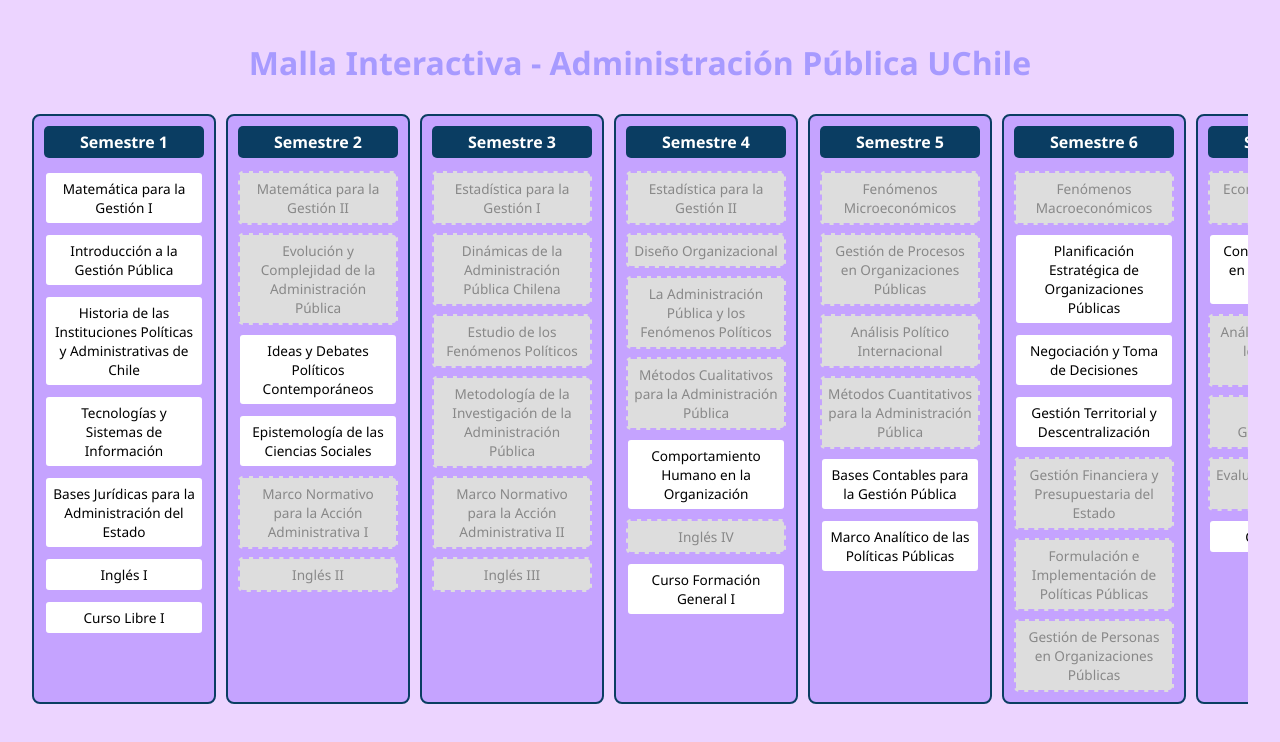
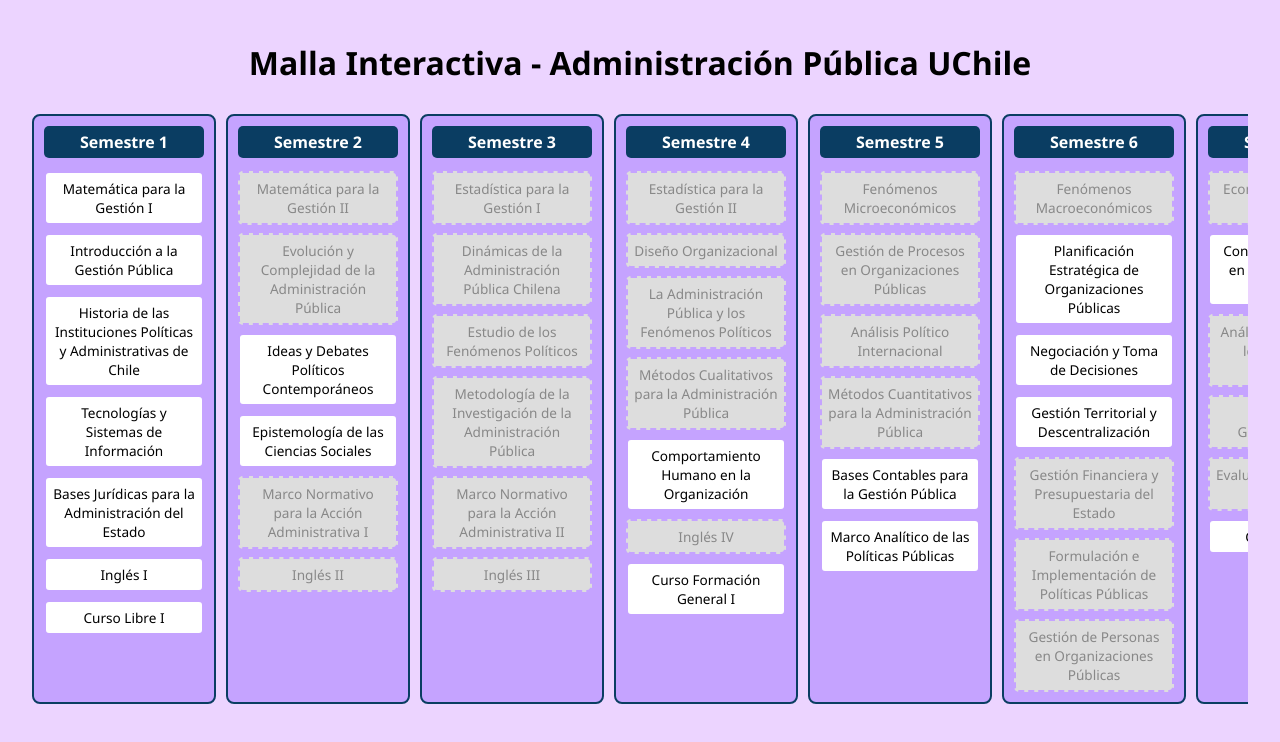
Before and after one commit to itsconyy/MALLA-ADMINISTRACI-N-P-BLICA, a plain HTML site: page index.html in a window 1280 px wide. Drawn offline with Linux system fonts and the light colour scheme.

Commit message:
Update style.css

```diff
--- a/style.css
+++ b/style.css
@@ -7,7 +7,7 @@ body {
 
 h1 {
   text-align: center;
-  color: #A79AFF; /* Color del título */
+  color: #000000; /* Título negro */
   margin-bottom: 30px;
 }
 
```
